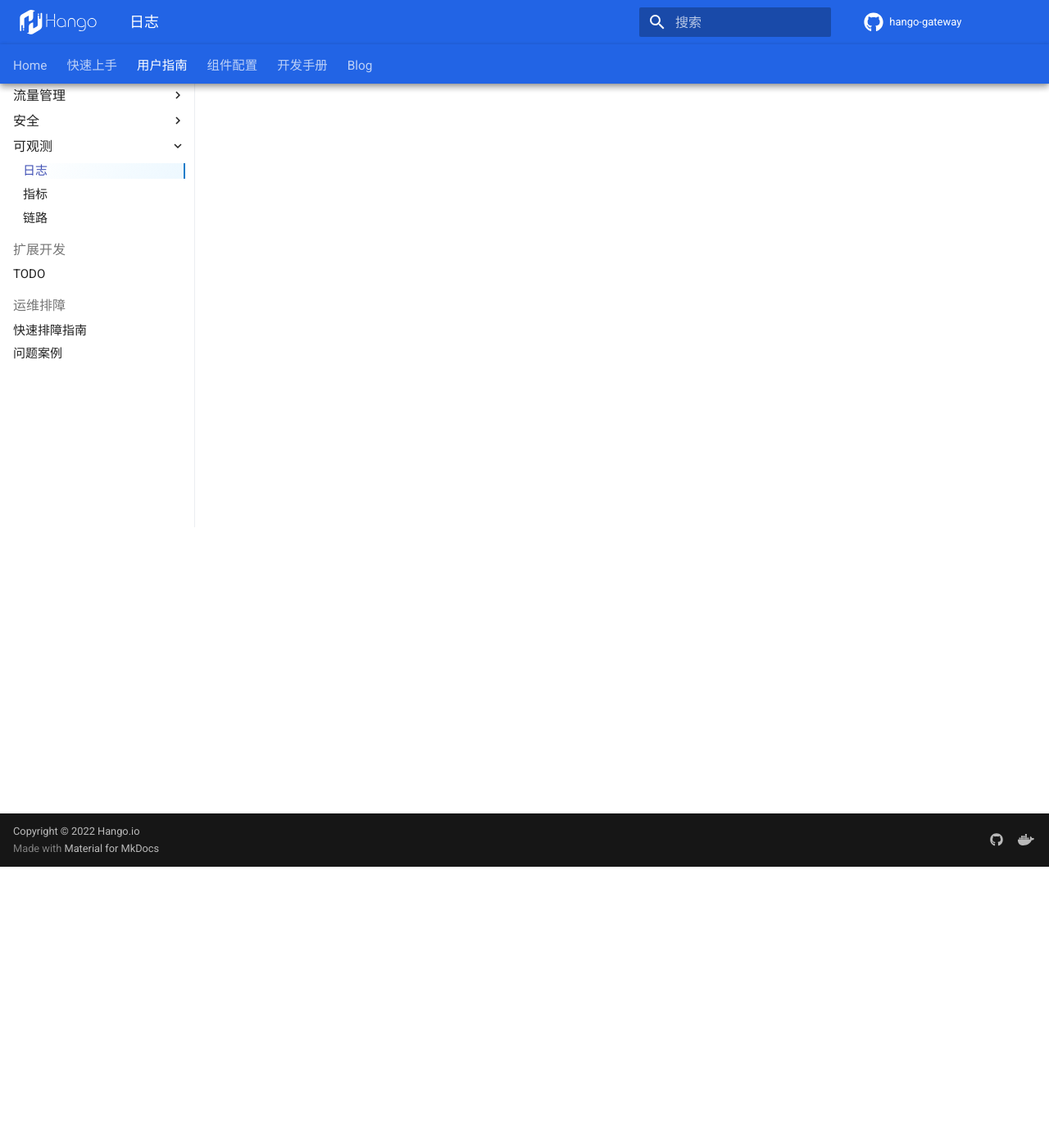
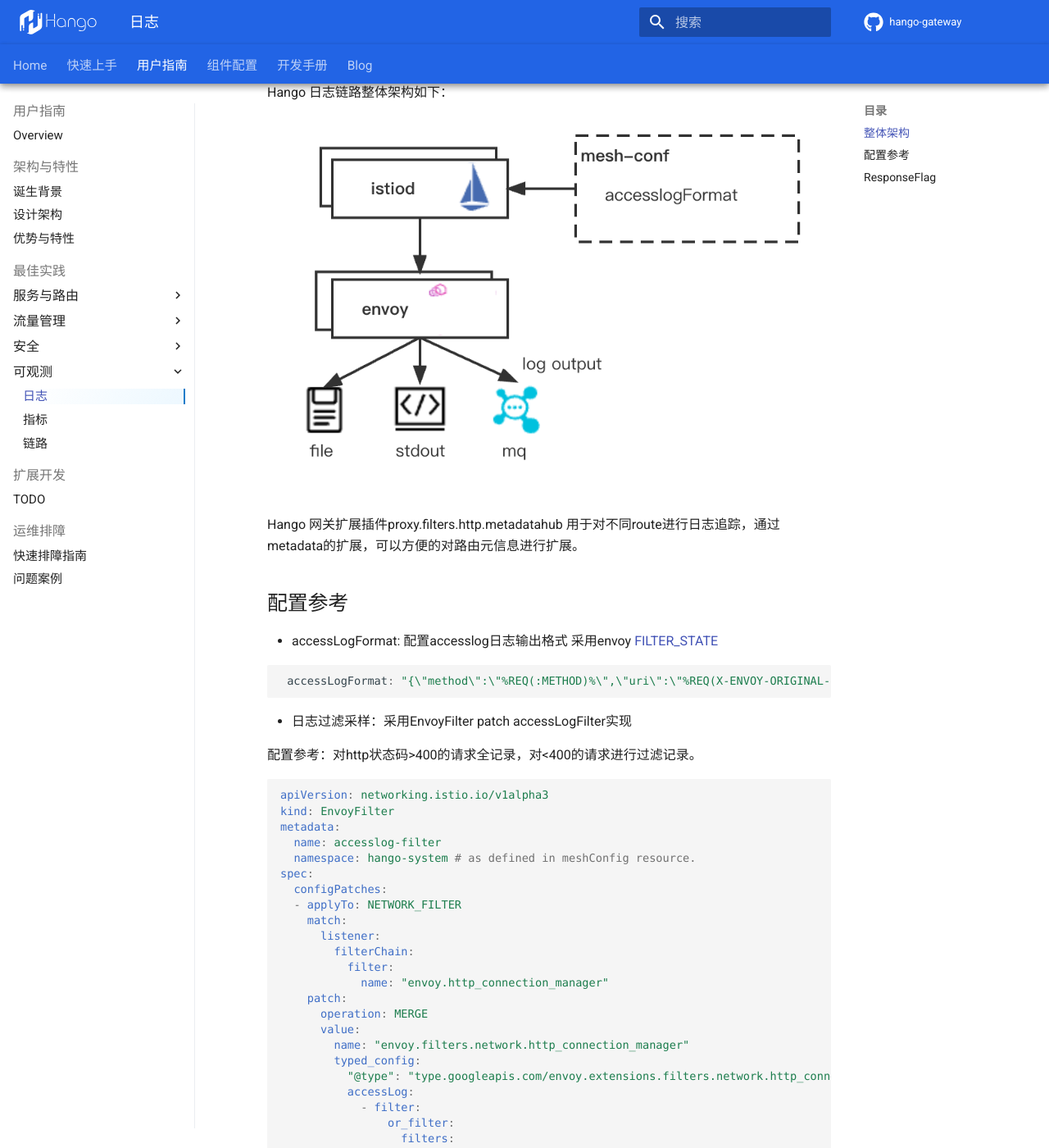
Before and after one commit to northhead/website, an MkDocs documentation site: the page built from docs/user-guide/best-practices/observability/loggie.md, in a window 1280 px wide and 1400 px high, scrolled down 343 px. Shown: the whole window at 82% size. Built offline with MkDocs 1.6.1 and Material for MkDocs 9.7.7, drawn with Linux system fonts in a browser that asks for light colours; some web fonts are replaced; comment, search, counter and statistics services are not loaded; some of the changed text lies outside the part shown.

Commit message:
update loggie.md
Signed-off-by: ethan <hanjiahao@corp.netease.com>

````diff
--- a/docs/user-guide/best-practices/observability/loggie.md
+++ b/docs/user-guide/best-practices/observability/loggie.md
@@ -1 +1,87 @@
 # 日志
+
+Hango 提供动态可配置的日志链路，同时支持对接日志采集系统进行accessLog日志审计。
+
+通过xds的配置,可以完成动态输出日志内容，满足用户对日志格式以及内容的自定义。同时，支持通过扩展的形式，对日志进行采样输出，可以选择性对200请求进行过滤采样，减少日志链路压力。
+
+## 整体架构
+
+Hango 日志链路整体架构如下：
+![](img/log-arc.png)
+
+Hango 网关扩展插件proxy.filters.http.metadatahub 用于对不同route进行日志追踪，通过metadata的扩展，可以方便的对路由元信息进行扩展。
+
+## 配置参考
+
+* accessLogFormat: 配置accesslog日志输出格式
+采用envoy [FILTER_STATE](https://www.envoyproxy.io/docs/envoy/v1.24.0/configuration/observability/access_log/usage.html?highlight=filter_state)
+
+```json
+ accessLogFormat: "{\"method\":\"%REQ(:METHOD)%\",\"uri\":\"%REQ(X-ENVOY-ORIGINAL-PATH?:PATH)%\",\"protocol\":\"%PROTOCOL%\",\"duration\":\"%DURATION%\",\"respCode\":\"%RESPONSE_CODE%\",\"userIp\":\"%DOWNSTREAM_REMOTE_ADDRESS_WITHOUT_PORT%\",\"xffIp\":\"%REQ(X-FORWARDED-FOR)%\",\"requestId\":\"%REQ(X-REQUEST-ID)%\",\"time\":\"%START_TIME(%s%3f)%\",\"upstreamHost\":\"%UPSTREAM_HOST%\",\"originHost\":\"%FILTER_STATE(x-envoy-origin-host:PLAIN)%\",\"originMethod\":\"%FILTER_STATE(x-envoy-origin-method:PLAIN)%\",\"originPath\":\"%FILTER_STATE(x-envoy-origin-path:PLAIN)%\",\"originStatus\":\"%FILTER_STATE(x-envoy-origin-status:PLAIN)%\",\"upstreamServiceTime\":\"%RESP(X-ENVOY-UPSTREAM-SERVICE-TIME)%\",\"cacheStatus\":\"%RESP(X-Cache-Status)%\",\"fuseStatus\":\"%RESP(X-Envoy-Circuitbreaking)%\",\"downgradeStatus\":\"%RESP(X-Downgrade-Status)%\",\"secureStatus\":\"%RESP(X-Secure-Status)%\",\"userAgent\":\"%REQ(USER-AGENT)%\",\"remoteUser\":\"%REQ(REMOTE-USER)%\",\"bodyBytesSent\":\"%BYTES_SENT%\",\"httpReferer\":\"%REQ(HTTP-REFERER)%\",\"requestAuthority\":\"%REQ(:AUTHORITY)%\",\"clusterName\":\"%FILTER_STATE(qz_cluster_name:PLAIN)%\",\"serviceName\":\"%FILTER_STATE(qz_svc_id:PLAIN)%\",\"apiId\":\"%FILTER_STATE(qz_api_id:PLAIN)%\",\"apiName\":\"%FILTER_STATE(qz_api_name:PLAIN)%\",\"responseFlags\":\"%RESPONSE_FLAGS%\",\"projectId\":\"%FILTER_STATE(qz_project_id:PLAIN)%\"}\n"
+```
+
+* 日志过滤采样：采用EnvoyFilter patch accessLogFilter实现
+
+配置参考：对http状态码>400的请求全记录，对<400的请求进行过滤记录。
+
+```yaml
+apiVersion: networking.istio.io/v1alpha3
+kind: EnvoyFilter
+metadata:
+  name: accesslog-filter
+  namespace: hango-system # as defined in meshConfig resource.
+spec:
+  configPatches:
+  - applyTo: NETWORK_FILTER
+    match:
+      listener:
+        filterChain:
+          filter:
+            name: "envoy.http_connection_manager"
+    patch:
+      operation: MERGE
+      value:
+        name: "envoy.filters.network.http_connection_manager"
+        typed_config:
+          "@type": "type.googleapis.com/envoy.extensions.filters.network.http_connection_manager.v3.HttpConnectionManager"
+          accessLog:
+            - filter:
+                or_filter:
+                  filters:
+                  - status_code_filter:
+                      comparison:
+                        op: GE
+                        value:
+                          runtime_key: runtime.accessLog.response.code.key
+                          default_value: 400
+                  - runtime_filter:
+                      runtime_key: runtime.accessLog.response.code.key
+                      percent_sampled:
+                        numerator: 50
+```
+
+## ResponseFlag
+
+ResponseFlag 是Hango网关基于Envoy实现，所特有的日志flag状态，用于能够快速的定位upstream问题。
+
+ResponseFlag参考：
+
+* UH: 无可用健康的上游服务实例
+* UF: 连接失败
+* UO: 超出最大可pending请求
+* NR: 无路由（404）或者服务未正确发布（503）
+* URX: 超过最大重试次数
+* DC: 客户端断开连接
+* LH: 本地服务健康检查失败
+* UT: 请求超时
+* LR: 本地重置连接
+* UR: 服务端重置连接
+* UC: 上游连接中止
+* DI: 请求被注入延迟后处理
+* FI: 错误注入
+* RL: 限流
+* UAEX: 被鉴权插件禁止访问
+* RLSE: 限流服务内部出错
+* IH: 对于严格检查的header设置了不可用的值
+* SI: 请求流空闲时间超时
+* DPE: 下游请求存在HTTP协议错误
````
Also changed, not shown: docs/user-guide/best-practices/observability/img/log-arc.png (added).
